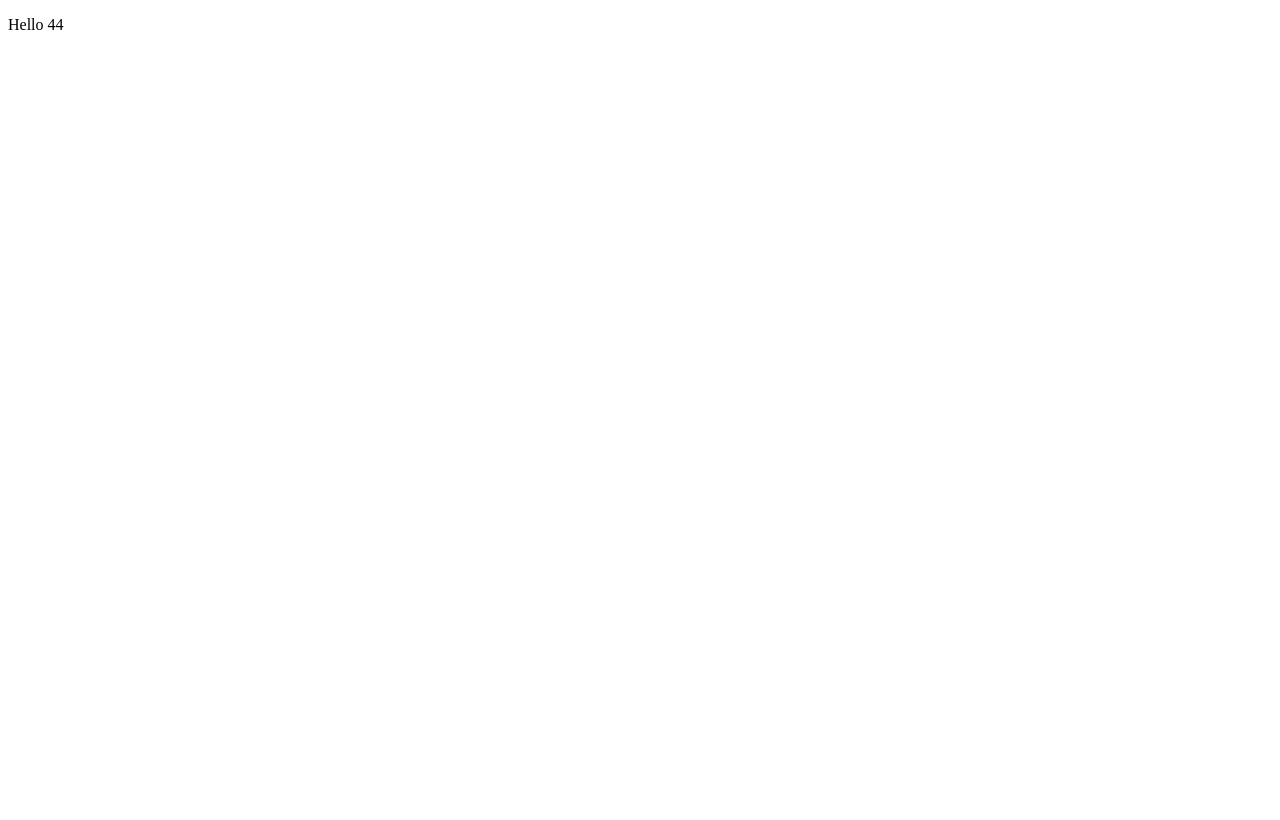
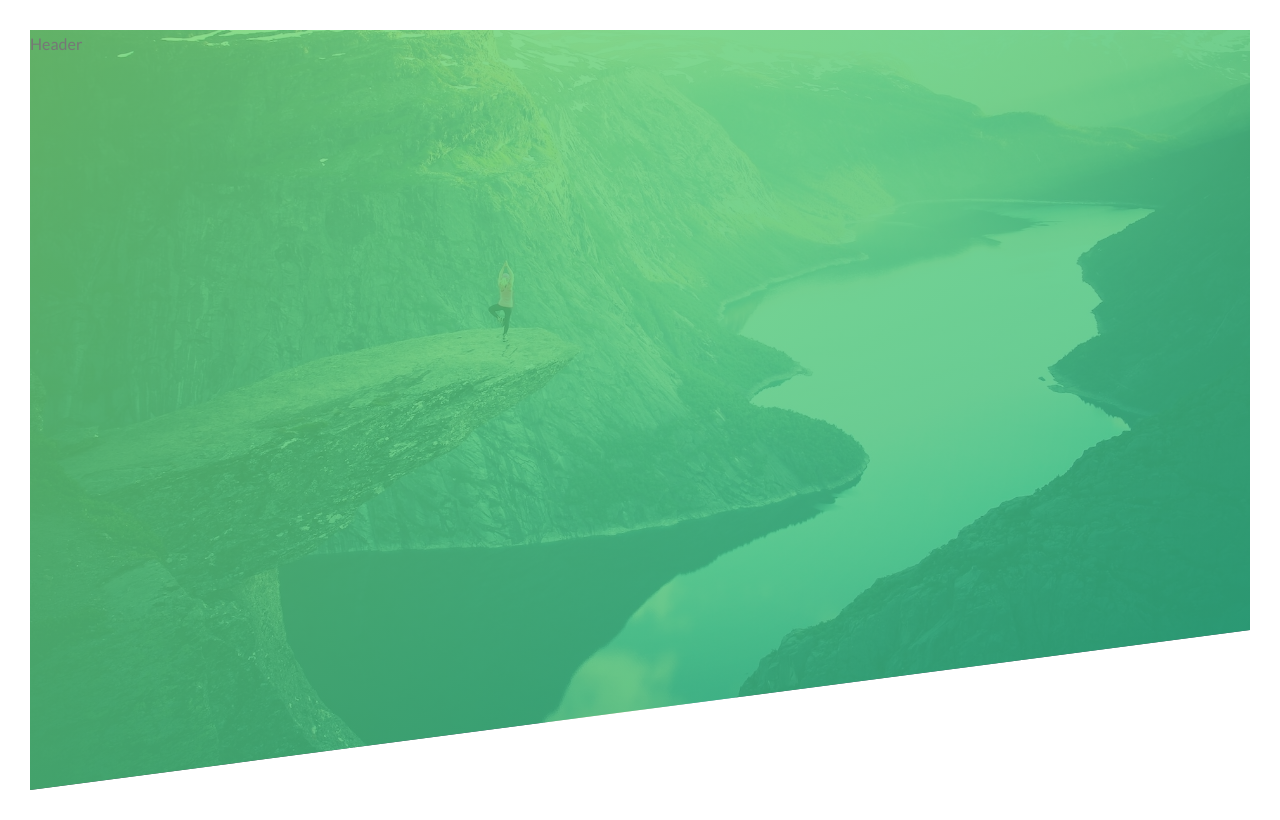
Before and after one commit to itangishaka1/beautiful_rwanda, a React (Create React App) app: page / in a window 1280 px wide. Built offline with nearby package versions, Linux system fonts and the light colour scheme.

Commit message:
1. The best way to perform reset using universal selector  2.how to set project wide font definitions 3. how to clip parts of element usoing clip-path (https://bennettfeely.com/clippy/)

```diff
--- a/package.json
+++ b/package.json
@@ -9,6 +9,7 @@
     "react": "^18.2.0",
     "react-dom": "^18.2.0",
     "react-scripts": "5.0.1",
+    "sass": "^1.57.1",
     "web-vitals": "^2.1.4"
   },
   "scripts": {
--- a/public/index.html
+++ b/public/index.html
@@ -24,7 +24,7 @@
       work correctly both with client-side routing and a non-root public URL.
       Learn how to configure a non-root public URL by running `npm run build`.
     -->
-    <title>React App</title>
+    <title>Rwanda | The country of thousand hills</title>
   </head>
   <body>
     <noscript>You need to enable JavaScript to run this app.</noscript>
--- a/src/App.js
+++ b/src/App.js
@@ -1,8 +1,10 @@
-import './App.css';
+import Header from "./components/Header/Header";
 
 function App() {
   return (
-<p>Hello 44</p>
+    <>
+      <Header />
+    </>
   );
 }
 
--- /dev/null
+++ b/src/components/Header/Header.jsx
@@ -0,0 +1,9 @@
+import './Header.scss';
+
+const Header = () => {
+  return (
+    <header className='header'>Header</header>
+  )
+}
+
+export default Header
--- /dev/null
+++ b/src/components/Header/Header.scss
@@ -0,0 +1,18 @@
+/*
+  light green: #7ed56f
+  medium green: #55c57a
+  Dark green: #28b485
+*/
+.header {
+  height: 95vh;
+  background-image: linear-gradient(
+      to right bottom,
+      rgba(116, 214, 113, 0.8),
+      rgba(40, 180, 133, 0.8)
+    ),
+    url(../../img/hero.jpg);
+  background-size: cover;
+  background-position: top;
+
+  clip-path: polygon(0 0, 100% 0, 100% 75vh, 0 100%); /*  https://bennettfeely.com/clippy/  */
+}
--- a/src/index.css
+++ b/src/index.css
@@ -0,0 +1,22 @@
+@import url('https://fonts.googleapis.com/css2?family=Lato:wght@100;300;400;700;900&display=swap');
+
+* {
+  margin: 0;
+  padding: 0;
+  box-sizing: border-box;
+}
+
+body {
+    font-family: 'Lato', sans-serif;
+    font-weight: 400;
+    font-size: 16px;
+    line-height: 1.7;
+    color: #777;
+    padding: 30px;
+}
+
+/*
+  light green: #7ed56f
+  medium green: #55c57a
+  Dark green: #28b485
+*/
```
Also changed, not shown: 2 other files (tests, documents, lock files or other folders).
